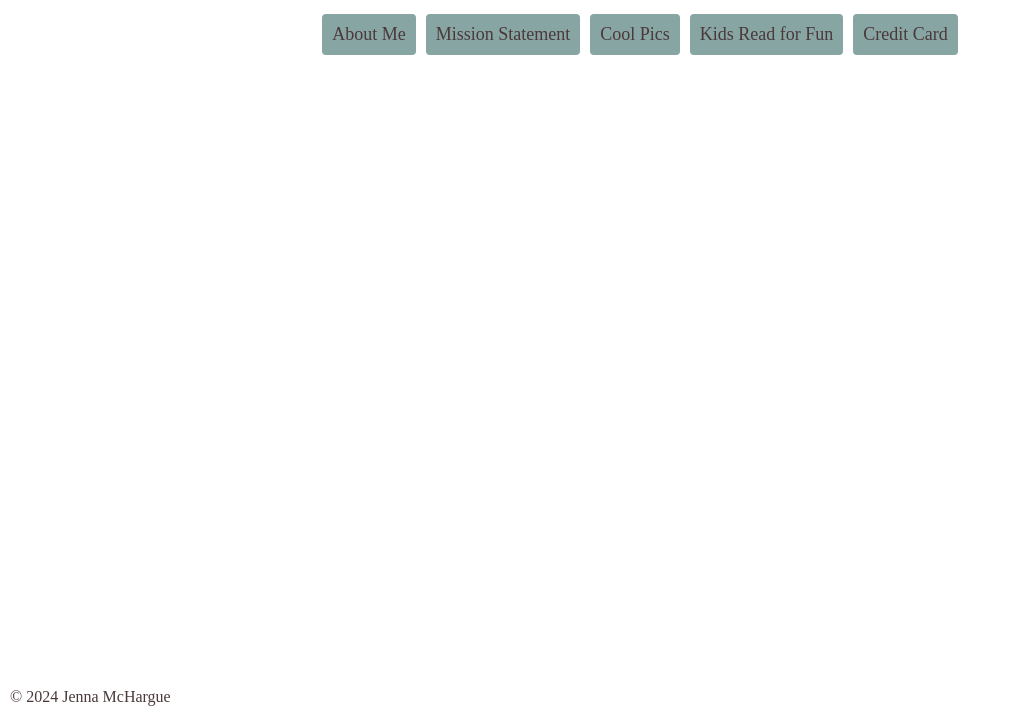
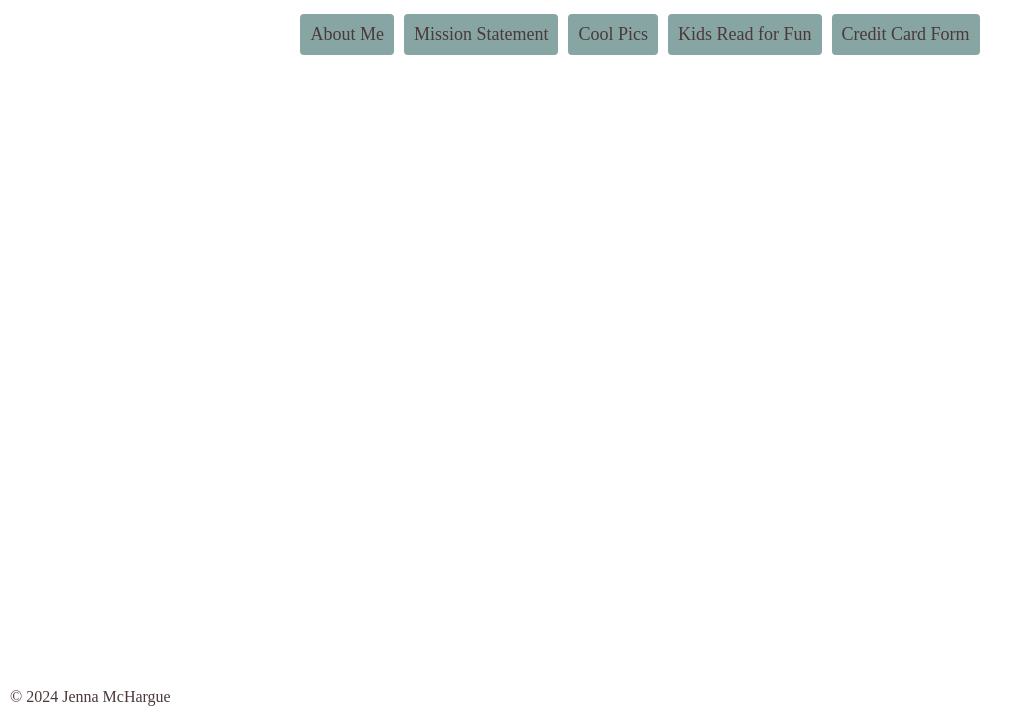
Before and after one commit to jmchargue54/24WDD131, a plain HTML site: page index.html in a window 1280 px wide. Shown: the part 78-800 px from the top of the page, without its empty margins (0-1033 px from the left). Drawn offline with Linux system fonts and the light colour scheme.

Commit message:
creditcard

```diff
--- a/index.html
+++ b/index.html
@@ -17,7 +17,7 @@
         <a href="sandbox/unit1/mission/mission.html">Mission Statement</a>
         <a href="sandbox/unit2/coolpics/index.html">Cool Pics</a>
         <a href="sandbox/unit3/blog/index.html">Kids Read for Fun</a>
-        <a href="sandbox/unit4/creditcard/index.html">Credit Card</a>
+        <a href="sandbox/unit4/creditcard/index.html">Credit Card Form</a>
     </main>
     <footer>
         <p>&copy 2024 Jenna McHargue</p>
```
